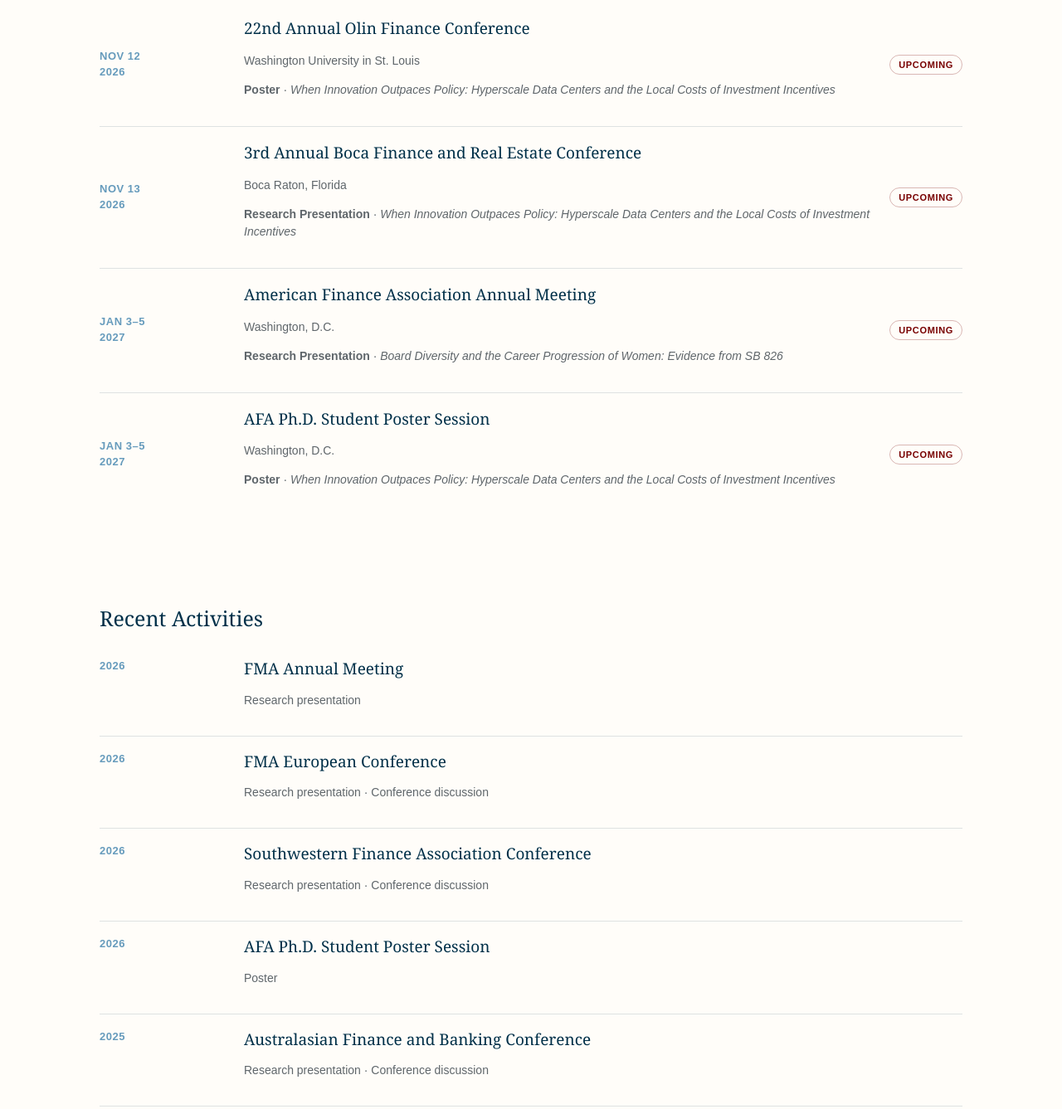
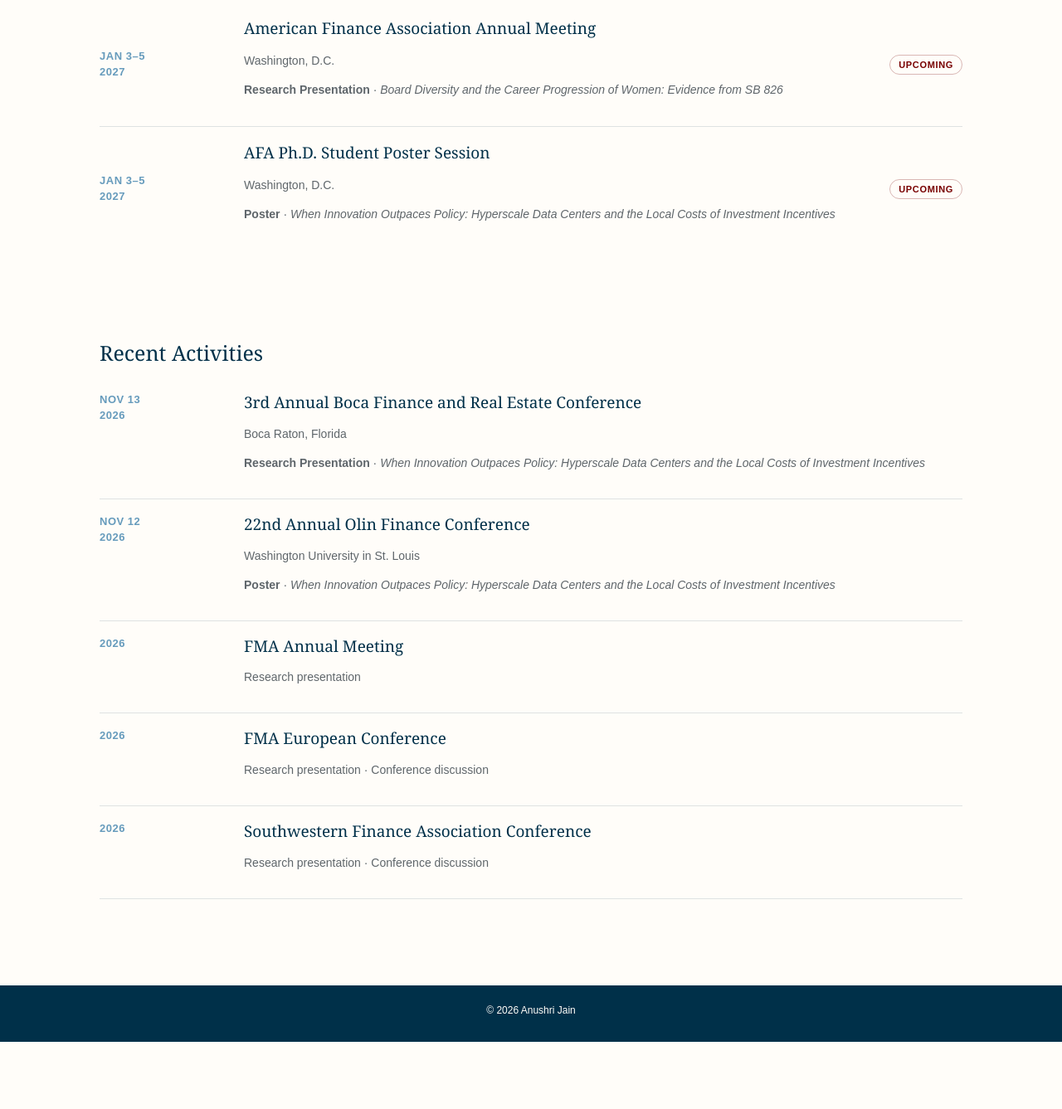
Before and after one commit to AnushriRajJain/AnushriRajJain.github.io, a plain HTML site: page index.html in a window 1280 px wide. Shown: the part 835-2172 px from the top of the page at 83% size. After the commit the page ends 2091 px from the top, so only its background shows below. Drawn offline with Linux system fonts and the light colour scheme.

Commit message:
Update SSRN citations and recent activities
Point the board-diversity and EPS BibTeX citations to SSRN. Move completed November events into Recent Activities and display the five latest past activities.

```diff
--- a/index.html
+++ b/index.html
@@ -377,102 +377,6 @@
 
 
 
-      <!-- OLIN FINANCE CONFERENCE -->
-
-      <div class="upcoming-item">
-
-        <div class="activity-date">
-
-          Nov 12<br>
-          2026
-
-        </div>
-
-
-        <div>
-
-          <p class="activity-title">
-            22nd Annual Olin Finance Conference
-          </p>
-
-          <p class="upcoming-place">
-            Washington University in St. Louis
-          </p>
-
-          <p class="activity-meta">
-
-            <strong>
-              Poster
-            </strong>
-
-            ·
-
-            <em>
-              When Innovation Outpaces Policy:
-              Hyperscale Data Centers and the Local Costs of Investment Incentives
-            </em>
-
-          </p>
-
-        </div>
-
-
-        <span class="upcoming-badge">
-          Upcoming
-        </span>
-
-      </div>
-
-
-
-      <!-- BOCA FINANCE AND REAL ESTATE CONFERENCE -->
-
-      <div class="upcoming-item">
-
-        <div class="activity-date">
-
-          Nov 13<br>
-          2026
-
-        </div>
-
-
-        <div>
-
-          <p class="activity-title">
-            3rd Annual Boca Finance and Real Estate Conference
-          </p>
-
-          <p class="upcoming-place">
-            Boca Raton, Florida
-          </p>
-
-          <p class="activity-meta">
-
-            <strong>
-              Research Presentation
-            </strong>
-
-            ·
-
-            <em>
-              When Innovation Outpaces Policy:
-              Hyperscale Data Centers and the Local Costs of Investment Incentives
-            </em>
-
-          </p>
-
-        </div>
-
-
-        <span class="upcoming-badge">
-          Upcoming
-        </span>
-
-      </div>
-
-
-
       <!-- AFA ANNUAL MEETING -->
 
       <div class="upcoming-item">
@@ -583,6 +487,67 @@
 
       <div class="activity-list">
 
+        <div class="activity-item">
+
+          <div class="activity-date">
+            Nov 13<br>
+            2026
+          </div>
+
+          <div>
+
+            <p class="activity-title">
+              3rd Annual Boca Finance and Real Estate Conference
+            </p>
+
+            <p class="activity-meta">
+              Boca Raton, Florida
+            </p>
+
+            <p class="activity-meta">
+              <strong>Research Presentation</strong>
+              ·
+              <em>
+                When Innovation Outpaces Policy:
+                Hyperscale Data Centers and the Local Costs of Investment Incentives
+              </em>
+            </p>
+
+          </div>
+
+        </div>
+
+
+        <div class="activity-item">
+
+          <div class="activity-date">
+            Nov 12<br>
+            2026
+          </div>
+
+          <div>
+
+            <p class="activity-title">
+              22nd Annual Olin Finance Conference
+            </p>
+
+            <p class="activity-meta">
+              Washington University in St. Louis
+            </p>
+
+            <p class="activity-meta">
+              <strong>Poster</strong>
+              ·
+              <em>
+                When Innovation Outpaces Policy:
+                Hyperscale Data Centers and the Local Costs of Investment Incentives
+              </em>
+            </p>
+
+          </div>
+
+        </div>
+
 
         <!-- FMA ANNUAL MEETING -->
 
@@ -656,58 +621,6 @@
           </div>
 
         </div>
-
-
-
-        <!-- AFA POSTER -->
-
-        <div class="activity-item">
-
-          <div class="activity-date">
-            2026
-          </div>
-
-
-          <div>
-
-            <p class="activity-title">
-              AFA Ph.D. Student Poster Session
-            </p>
-
-            <p class="activity-meta">
-              Poster
-            </p>
-
-          </div>
-
-        </div>
-
-
-
-        <!-- AUSTRALASIAN -->
-
-        <div class="activity-item">
-
-          <div class="activity-date">
-            2025
-          </div>
-
-
-          <div>
-
-            <p class="activity-title">
-              Australasian Finance and Banking Conference
-            </p>
-
-            <p class="activity-meta">
-              Research presentation · Conference discussion
-            </p>
-
-          </div>
-
-        </div>
-
-
       </div>
 
     </section>
```
Also changed, not shown: research/index.html (+2 -2 lines).
